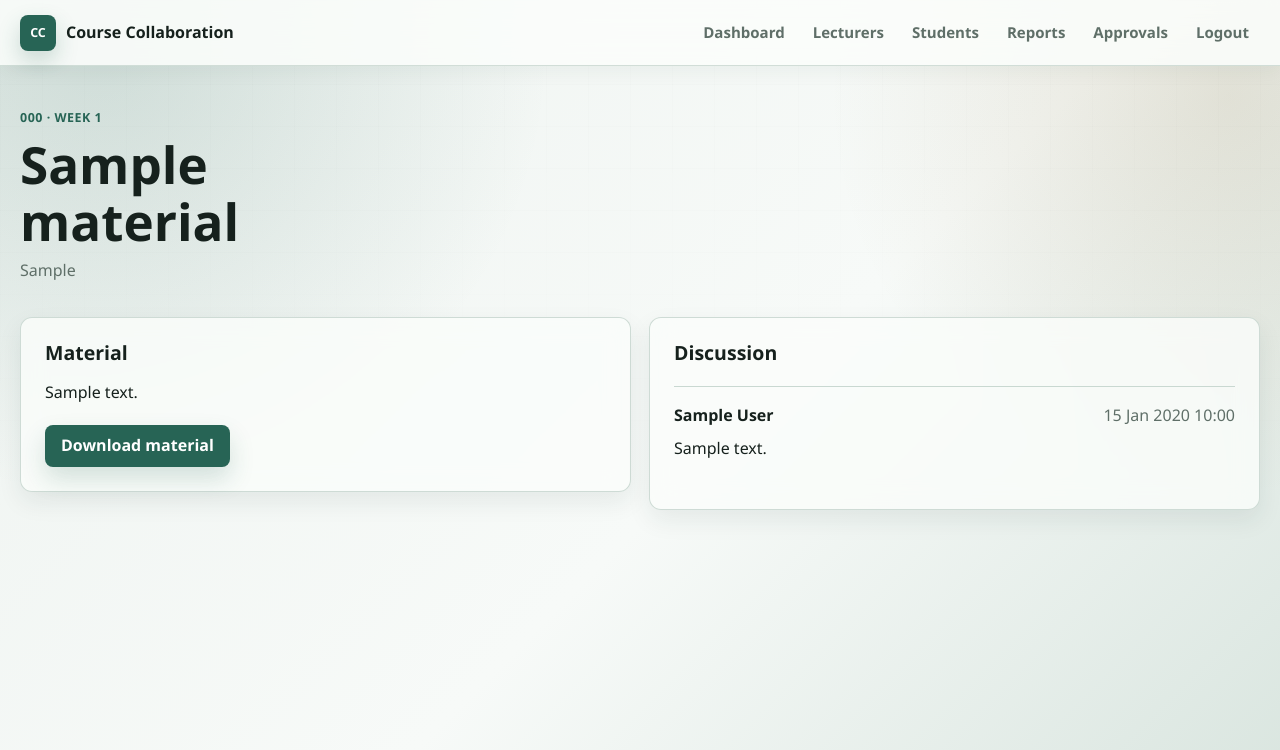
After one commit to NoobCoder-dweeb/course-collaboration, a Flask app: page /materials/1 in a window 1280 px wide. The commit adds this page. Shown: the top 750 px of the page. Run offline with Flask 3, Linux system fonts and the light colour scheme; the visitor is signed in with stand-in values (Sample User, id 1); tables that the repository leaves empty hold one stand-in row (values such as "Sample post").

Commit message:
enhanced student profile, added material organisation, feedback, track student interaction

```diff
--- a/app.py
+++ b/app.py
@@ -4,10 +4,13 @@ from functools import wraps
 from pathlib import Path
 
 from flask import Flask, abort, flash, redirect, render_template, request, send_from_directory, session, url_for
-from sqlalchemy import func, or_
+from sqlalchemy import func, inspect, or_, text
 from werkzeug.utils import secure_filename
 
-from models import Admin, Announcement, Assignment, AssignmentSubmission, Course, CourseMaterial, Lecturer, Student, db
+from models import (
+    Admin, Announcement, Assignment, AssignmentSubmission, Course, CourseMaterial,
+    Lecturer, MaterialComment, MaterialInteraction, Student, db,
+)
 
 
 ALLOWED_EXTENSIONS = {"pdf", "doc", "docx", "txt", "png", "jpg", "jpeg", "zip"}
@@ -129,6 +132,50 @@ def parse_deadline(value: str) -> datetime | None:
         return None
 
 
+def record_material_interaction(material: CourseMaterial, student: Student) -> None:
+    interaction = MaterialInteraction.query.filter_by(material_id=material.id, student_id=student.id).first()
+    if interaction:
+        interaction.last_interacted_at = datetime.now()
+        interaction.interaction_count += 1
+    else:
+        db.session.add(MaterialInteraction(material=material, student=student))
+
+
+def material_form_fields(material: CourseMaterial) -> None:
+    week_value = request.form.get("week_number", "").strip()
+    material.week_number = int(week_value) if week_value.isdigit() and 1 <= int(week_value) <= 52 else None
+    material.topic = request.form.get("topic", "").strip() or None
+    material.discussion_enabled = request.form.get("discussion_enabled") == "1"
+
+
+def ensure_schema_upgrades() -> None:
+    """Add columns introduced after the initial SQLite prototype without erasing data."""
+    inspector = inspect(db.engine)
+    upgrades = {
+        "student": {
+            "skills": "ALTER TABLE student ADD COLUMN skills TEXT",
+            "collaboration_mode": "ALTER TABLE student ADD COLUMN collaboration_mode VARCHAR(32)",
+        },
+        "course_material": {
+            "week_number": "ALTER TABLE course_material ADD COLUMN week_number INTEGER",
+            "topic": "ALTER TABLE course_material ADD COLUMN topic VARCHAR(128)",
+            "discussion_enabled": "ALTER TABLE course_material ADD COLUMN discussion_enabled BOOLEAN NOT NULL DEFAULT 0",
+        },
+        "assignment_submission": {
+            "grade": "ALTER TABLE assignment_submission ADD COLUMN grade FLOAT",
+            "feedback": "ALTER TABLE assignment_submission ADD COLUMN feedback TEXT",
+            "graded_at": "ALTER TABLE assignment_submission ADD COLUMN graded_at DATETIME",
+            "graded_by_lecturer_id": "ALTER TABLE assignment_submission ADD COLUMN graded_by_lecturer_id INTEGER REFERENCES lecturer(id)",
+        },
+    }
+    for table_name, columns in upgrades.items():
+        existing = {column["name"] for column in inspector.get_columns(table_name)}
+        for column_name, statement in columns.items():
+            if column_name not in existing:
+                db.session.execute(text(statement))
+    db.session.commit()
+
+
 def create_app(config: dict | None = None) -> Flask:
     app = Flask(__name__)
     app.config["SECRET_KEY"] = os.environ.get("SECRET_KEY", "dev-secret-key")
@@ -209,6 +256,20 @@ def create_app(config: dict | None = None) -> Flask:
             return render_template("lecturer_dashboard.html", lecturer=lecturer, courses=lecturer.courses)
         return redirect(url_for("admin_dashboard"))
 
+    @app.route("/student/profile", methods=["GET", "POST"])
+    @login_required("student")
+    def student_profile():
+        student = current_student()
+        if request.method == "POST":
+            student.skills = request.form.get("skills", "").strip() or None
+            mode = request.form.get("collaboration_mode", "").strip()
+            allowed_modes = {"Online", "In person", "Hybrid", "Flexible"}
+            student.collaboration_mode = mode if mode in allowed_modes else None
+            db.session.commit()
+            flash("Your collaboration profile was updated.", "success")
+            return redirect(url_for("student_profile"))
+        return render_template("student_profile.html", student=student)
+
     @app.route("/courses")
     @login_required()
     def courses():
@@ -264,7 +325,7 @@ def create_app(config: dict | None = None) -> Flask:
     @login_required("student")
     def course_detail(course_id):
         course = enrolled_course(course_id)
-        materials = CourseMaterial.query.filter_by(course_id=course.id).order_by(CourseMaterial.uploaded_at.desc()).all()
+        materials = CourseMaterial.query.filter_by(course_id=course.id).order_by(CourseMaterial.week_number.is_(None), CourseMaterial.week_number, CourseMaterial.topic, CourseMaterial.uploaded_at).all()
         assignments = Assignment.query.filter_by(course_id=course.id).order_by(Assignment.deadline).all()
         announcements = Announcement.query.filter_by(course_id=course.id).order_by(Announcement.posted_at.desc()).all()
         return render_template("course_detail.html", course=course, materials=materials, assignments=assignments, announcements=announcements)
@@ -350,11 +411,12 @@ def create_app(config: dict | None = None) -> Flask:
                         file_path=saved_path,
                         uploaded_by=current_lecturer(),
                     )
+                    material_form_fields(material)
                     db.session.add(material)
                     db.session.commit()
                     flash("Material saved.", "success")
                     return redirect(url_for("lecturer_materials", course_id=course.id))
-        materials = CourseMaterial.query.filter_by(course_id=course.id).order_by(CourseMaterial.uploaded_at.desc()).all()
+        materials = CourseMaterial.query.filter_by(course_id=course.id).order_by(CourseMaterial.week_number.is_(None), CourseMaterial.week_number, CourseMaterial.topic, CourseMaterial.uploaded_at).all()
         return render_template("lecturer_materials.html", course=course, materials=materials)
 
     @app.route("/lecturer/materials/<int:material_id>/edit", methods=["GET", "POST"])
@@ -370,6 +432,7 @@ def create_app(config: dict | None = None) -> Flask:
                 material.title = title
                 material.description = request.form.get("description", "").strip()
                 material.material_type = request.form.get("material_type", "").strip()
+                material_form_fields(material)
                 saved_path = save_upload(request.files.get("material_file"), "materials")
                 if saved_path == "":
                     flash("Invalid file type.", "error")
@@ -441,11 +504,31 @@ def create_app(config: dict | None = None) -> Flask:
         flash("Assignment deleted.", "success")
         return redirect(url_for("lecturer_assignments", course_id=course_id))
 
-    @app.route("/lecturer/assignments/<int:assignment_id>/submissions")
+    @app.route("/lecturer/assignments/<int:assignment_id>/submissions", methods=["GET", "POST"])
     @login_required("lecturer")
     def lecturer_submissions(assignment_id):
         assignment = db.session.get(Assignment, assignment_id) or abort(404)
         lecturer_course(assignment.course_id)
+        if request.method == "POST":
+            submission = db.session.get(AssignmentSubmission, request.form.get("submission_id", type=int)) or abort(404)
+            if submission.assignment_id != assignment.id:
+                abort(403)
+            grade_value = request.form.get("grade", "").strip()
+            try:
+                grade = float(grade_value)
+            except ValueError:
+                grade = -1
+            if not 0 <= grade <= 100:
+                flash("Grade must be a number from 0 to 100.", "error")
+            else:
+                submission.grade = grade
+                submission.feedback = request.form.get("feedback", "").strip() or None
+                submission.graded_at = datetime.now()
+                submission.graded_by = current_lecturer()
+                submission.status = "graded"
+                db.session.commit()
+                flash(f"Grade saved for {submission.student.name}.", "success")
+            return redirect(url_for("lecturer_submissions", assignment_id=assignment.id))
         submissions = AssignmentSubmission.query.filter_by(assignment_id=assignment.id).order_by(AssignmentSubmission.student_id, AssignmentSubmission.attempt_number).all()
         return render_template("lecturer_submissions.html", assignment=assignment, submissions=submissions)
 
@@ -495,6 +578,47 @@ def create_app(config: dict | None = None) -> Flask:
         db.session.commit()
         flash("Announcement deleted.", "success")
         return redirect(url_for("lecturer_announcements", course_id=course_id))
+
+    @app.route("/materials/<int:material_id>", methods=["GET", "POST"])
+    @login_required()
+    def material_detail(material_id):
+        material = db.session.get(CourseMaterial, material_id) or abort(404)
+        if current_user_type() == "student":
+            student = current_student()
+            if material.course not in student.courses:
+                abort(403)
+            record_material_interaction(material, student)
+            if request.method == "POST":
+                if not material.discussion_enabled:
+                    abort(403)
+                body = request.form.get("body", "").strip()
+                if not body:
+                    flash("Comment cannot be empty.", "error")
+                elif len(body) > 2000:
+                    flash("Comment must be 2,000 characters or fewer.", "error")
+                else:
+                    db.session.add(MaterialComment(material=material, student=student, body=body))
+                    flash("Your comment was posted.", "success")
+            db.session.commit()
+        elif current_user_type() == "lecturer":
+            lecturer_course(material.course_id)
+            if request.method == "POST":
+                abort(403)
+        comments = MaterialComment.query.filter_by(material_id=material.id).order_by(MaterialComment.posted_at).all()
+        return render_template("material_detail.html", material=material, comments=comments)
+
+    @app.route("/lecturer/materials/<int:material_id>/interactions")
+    @login_required("lecturer")
+    def material_interactions(material_id):
+        material = db.session.get(CourseMaterial, material_id) or abort(404)
+        lecturer_course(material.course_id)
+        interactions = MaterialInteraction.query.filter_by(material_id=material.id).order_by(MaterialInteraction.last_interacted_at.desc()).all()
+        interacted_ids = {interaction.student_id for interaction in interactions}
+        not_interacted = [student for student in material.course.students if student.id not in interacted_ids]
+        return render_template(
+            "material_interactions.html", material=material, interactions=interactions,
+            not_interacted=sorted(not_interacted, key=lambda student: student.name.lower()),
+        )
 
     @app.route("/lecturer/course-proposals", methods=["GET", "POST"])
     @login_required("lecturer")
@@ -675,6 +799,9 @@ def create_app(config: dict | None = None) -> Flask:
                 abort(403)
             if current_user_type() not in {"student", "lecturer", "admin"}:
                 abort(403)
+            if current_user_type() == "student":
+                record_material_interaction(material, current_student())
+                db.session.commit()
         elif submission:
             if current_user_type() == "student" and submission.student_id != current_student().id:
                 abort(403)
@@ -691,6 +818,10 @@ def create_app(config: dict | None = None) -> Flask:
         session.clear()
         return redirect(url_for("login"))
 
+    with app.app_context():
+        db.create_all()
+        ensure_schema_upgrades()
+
     return app
 
 
--- a/static/styles.css
+++ b/static/styles.css
@@ -477,6 +477,44 @@ button.danger:hover,
 
 .summary-grid { align-items: start; }
 
+.profile-summary {
+    display: flex;
+    align-items: center;
+    justify-content: space-between;
+    gap: 20px;
+}
+
+.profile-summary h2 { margin-bottom: 8px; }
+
+.material-group {
+    margin: 24px 0 8px;
+    border-bottom: 2px solid var(--primary-soft);
+    padding-bottom: 8px;
+    color: var(--primary-dark);
+}
+
+.grade-form {
+    display: grid;
+    min-width: 260px;
+    gap: 10px;
+}
+
+.grade-form textarea { min-height: 70px; }
+
+.discussion-list { margin-top: 22px; }
+
+.comment {
+    border-top: 1px solid var(--border);
+    padding: 16px 0;
+}
+
+.comment > div {
+    display: flex;
+    flex-wrap: wrap;
+    justify-content: space-between;
+    gap: 8px;
+}
+
 .report-stack {
     display: grid;
     gap: 18px;
@@ -695,6 +733,8 @@ tbody tr:hover { background: rgba(237, 244, 240, 0.52); }
         grid-template-columns: 1fr;
     }
 
+    .profile-summary { align-items: stretch; flex-direction: column; }
+
     .auth-panel,
     .panel {
         padding: 20px;
--- a/templates/_navigation.html
+++ b/templates/_navigation.html
@@ -8,6 +8,7 @@
         {% if current_user_type == "student" %}
             <a href="{{ url_for('courses') }}" {% if request.endpoint in ["courses", "course_detail"] %}aria-current="page"{% endif %}>My Courses</a>
             <a href="{{ url_for('course_catalogue') }}" {% if request.endpoint in ["course_catalogue", "enroll_courses", "confirm_enrollment"] %}aria-current="page"{% endif %}>Catalogue</a>
+            <a href="{{ url_for('student_profile') }}" {% if request.endpoint == "student_profile" %}aria-current="page"{% endif %}>Profile</a>
         {% elif current_user_type == "lecturer" %}
             <a href="{{ url_for('courses') }}" {% if request.endpoint in ["courses", "lecturer_course_detail", "lecturer_materials", "lecturer_assignments", "lecturer_announcements", "lecturer_submissions"] %}aria-current="page"{% endif %}>Courses</a>
             <a href="{{ url_for('course_proposals') }}" {% if request.endpoint in ["course_proposals", "edit_course_proposal"] %}aria-current="page"{% endif %}>Proposals</a>
--- a/templates/assignment_submit.html
+++ b/templates/assignment_submit.html
@@ -36,10 +36,10 @@
         {% if submissions %}
             <div class="table-wrap">
                 <table>
-                    <thead><tr><th>Attempt</th><th>Submitted</th><th>Status</th><th>File</th></tr></thead>
+                    <thead><tr><th>Attempt</th><th>Submitted</th><th>Status</th><th>Grade</th><th>File</th></tr></thead>
                     <tbody>
                     {% for submission in submissions %}
-                        <tr><td>{{ submission.attempt_number }}</td><td>{{ submission.submitted_at.strftime("%d %b %Y %H:%M") }}</td><td>{{ submission.status }}</td><td><a href="{{ url_for('download_file', stored_path=submission.file_path) }}">Download</a></td></tr>
+                        <tr><td>{{ submission.attempt_number }}</td><td>{{ submission.submitted_at.strftime("%d %b %Y %H:%M") }}</td><td>{{ submission.status }}</td><td>{% if submission.grade is not none %}<strong>{{ "%g"|format(submission.grade) }}/100</strong>{% if submission.feedback %}<span class="muted block">{{ submission.feedback }}</span>{% endif %}{% else %}<span class="muted">Pending</span>{% endif %}</td><td><a href="{{ url_for('download_file', stored_path=submission.file_path) }}">Download</a></td></tr>
                     {% endfor %}
                     </tbody>
                 </table>
--- a/templates/course_detail.html
+++ b/templates/course_detail.html
@@ -17,8 +17,11 @@
     </div>
     <div class="panel">
         <h2>Materials</h2>
+        {% set ns = namespace(group='') %}
         {% for material in materials %}
-            <article class="item"><strong>{{ material.title }}</strong><p>{{ material.description }}</p>{% if material.file_path %}<a href="{{ url_for('download_file', stored_path=material.file_path) }}">Download</a>{% endif %}</article>
+            {% set group = ('Week ' ~ material.week_number if material.week_number else 'General') ~ (' · ' ~ material.topic if material.topic else '') %}
+            {% if group != ns.group %}<h3 class="material-group">{{ group }}</h3>{% set ns.group = group %}{% endif %}
+            <article class="item"><a href="{{ url_for('material_detail', material_id=material.id) }}"><strong>{{ material.title }}</strong></a><span class="muted">{{ material.material_type or 'Material' }}{% if material.discussion_enabled %} · Discussion open{% endif %}</span><p>{{ material.description }}</p><div class="button-row compact"><a class="button secondary" href="{{ url_for('material_detail', material_id=material.id) }}">Open</a>{% if material.file_path %}<a class="button secondary" href="{{ url_for('download_file', stored_path=material.file_path) }}">Download</a>{% endif %}</div></article>
         {% else %}{{ empty_state("No materials yet", "Shared files and learning resources will appear here.") }}{% endfor %}
     </div>
     <div class="panel">
--- a/templates/lecturer_submissions.html
+++ b/templates/lecturer_submissions.html
@@ -7,10 +7,10 @@
 <section class="panel">
     <div class="table-wrap">
         <table>
-            <thead><tr><th>Student</th><th>Attempt</th><th>Submitted</th><th>Status</th><th>File</th></tr></thead>
+            <thead><tr><th>Student</th><th>Attempt</th><th>Submitted</th><th>File</th><th>Grade & feedback</th></tr></thead>
             <tbody>
             {% for submission in submissions %}
-                <tr><td>{{ submission.student.name }}</td><td>{{ submission.attempt_number }}</td><td>{{ submission.submitted_at.strftime("%d %b %Y %H:%M") }}</td><td>{{ submission.status }}</td><td><a href="{{ url_for('download_file', stored_path=submission.file_path) }}">Download</a></td></tr>
+                <tr><td>{{ submission.student.name }}</td><td>{{ submission.attempt_number }}</td><td>{{ submission.submitted_at.strftime("%d %b %Y %H:%M") }}</td><td><a href="{{ url_for('download_file', stored_path=submission.file_path) }}">Download</a></td><td><form class="grade-form" method="post"><input type="hidden" name="submission_id" value="{{ submission.id }}"><label>Grade / 100 <input type="number" name="grade" min="0" max="100" step="0.1" value="{{ submission.grade if submission.grade is not none else '' }}" required></label><label>Feedback <textarea name="feedback" rows="2">{{ submission.feedback or '' }}</textarea></label><button type="submit">{{ 'Update grade' if submission.grade is not none else 'Save grade' }}</button></form></td></tr>
             {% else %}
                 <tr><td colspan="5" class="muted">No submissions yet.</td></tr>
             {% endfor %}
--- /dev/null
+++ b/templates/material_detail.html
@@ -0,0 +1,32 @@
+{% extends "_base.html" %}
+{% from "_empty_state.html" import empty_state %}
+
+{% block title %}{{ material.title }}{% endblock %}
+
+{% block content %}
+<header class="page-header">
+    <div><p class="eyebrow">{{ material.course.code }}{% if material.week_number %} · Week {{ material.week_number }}{% endif %}</p><h1>{{ material.title }}</h1><p class="muted">{{ material.topic or material.material_type or "Course material" }}</p></div>
+    {% if current_user_type == "lecturer" %}<a class="button secondary" href="{{ url_for('material_interactions', material_id=material.id) }}">View interactions</a>{% endif %}
+</header>
+<section class="summary-grid">
+    <div class="panel">
+        <h2>Material</h2>
+        <p>{{ material.description or "No description provided." }}</p>
+        {% if material.file_path %}<div class="button-row"><a class="button" href="{{ url_for('download_file', stored_path=material.file_path) }}">Download material</a></div>{% endif %}
+    </div>
+    <div class="panel">
+        <h2>Discussion</h2>
+        {% if material.discussion_enabled %}
+            {% if current_user_type == "student" %}
+                <form class="form-stack" method="post"><label>Add a comment <textarea name="body" maxlength="2000" required></textarea></label><button type="submit">Post comment</button></form>
+            {% endif %}
+            <div class="discussion-list">
+                {% for comment in comments %}<article class="comment"><div><strong>{{ comment.student.name }}</strong><span class="muted">{{ comment.posted_at.strftime("%d %b %Y %H:%M") }}</span></div><p>{{ comment.body }}</p></article>
+                {% else %}{{ empty_state("No comments yet", "Students can start the conversation here.") }}{% endfor %}
+            </div>
+        {% else %}
+            {{ empty_state("Discussion is closed", "The lecturer has not enabled comments for this material.") }}
+        {% endif %}
+    </div>
+</section>
+{% endblock %}
--- a/templates/material_form.html
+++ b/templates/material_form.html
@@ -8,7 +8,10 @@
     <form class="form-stack" method="post" enctype="multipart/form-data">
         <label>Title <input type="text" name="title" value="{{ material.title }}" autocomplete="off" required></label>
         <label>Description <textarea name="description" autocomplete="off">{{ material.description or "" }}</textarea></label>
+        <label>Week <input type="number" name="week_number" min="1" max="52" value="{{ material.week_number or '' }}"></label>
+        <label>Topic <input type="text" name="topic" value="{{ material.topic or '' }}" autocomplete="off"></label>
         <label>Type <input type="text" name="material_type" value="{{ material.material_type or '' }}" autocomplete="off"></label>
+        <label class="checkbox-label"><input type="checkbox" name="discussion_enabled" value="1" {% if material.discussion_enabled %}checked{% endif %}> Enable student discussion</label>
         <label class="file-upload">Replace file <input type="file" name="material_file" accept=".pdf,.doc,.docx,.txt,.png,.jpg,.jpeg,.zip"><span>Supported files: PDF, DOC, DOCX, TXT, PNG, JPG, JPEG, ZIP.</span></label>
         <button type="submit">Update Material</button>
         <a class="button secondary" href="{{ url_for('lecturer_materials', course_id=course.id) }}">Back to Materials</a>
--- a/templates/student_dashboard.html
+++ b/templates/student_dashboard.html
@@ -17,9 +17,15 @@
     <div class="stat"><span>Submission Rule</span><strong>{{ "Unlimited before deadline" if student.is_member else "Two attempts per assignment" }}</strong></div>
 </section>
 
+<section class="panel profile-summary">
+    <div><h2>Collaboration Profile</h2><p><strong>Skills:</strong> {{ student.skills or "Not added yet" }}</p><p><strong>Preferred mode:</strong> {{ student.collaboration_mode or "Not selected" }}</p></div>
+    <a class="button secondary" href="{{ url_for('student_profile') }}">Edit profile</a>
+</section>
+
 <section class="link-grid">
     <a class="link-card" href="{{ url_for('course_catalogue') }}"><strong>Course Catalogue</strong><span class="muted">Search courses and manage enrolment.</span></a>
     <a class="link-card" href="{{ url_for('courses') }}"><strong>My Courses</strong><span class="muted">Open materials, assignments, and announcements.</span></a>
+    <a class="link-card" href="{{ url_for('student_profile') }}"><strong>Collaboration Profile</strong><span class="muted">Share your expertise and preferred way of working.</span></a>
 </section>
 
 <section class="summary-grid">
```
Also changed, not shown: models.py (+42 -0 lines), seed.py (+9 -9 lines), templates/lecturer_materials.html (+7 -1 lines), templates/material_interactions.html (added, +17 -0 lines), templates/student_profile.html (added, +26 -0 lines), README.md.
